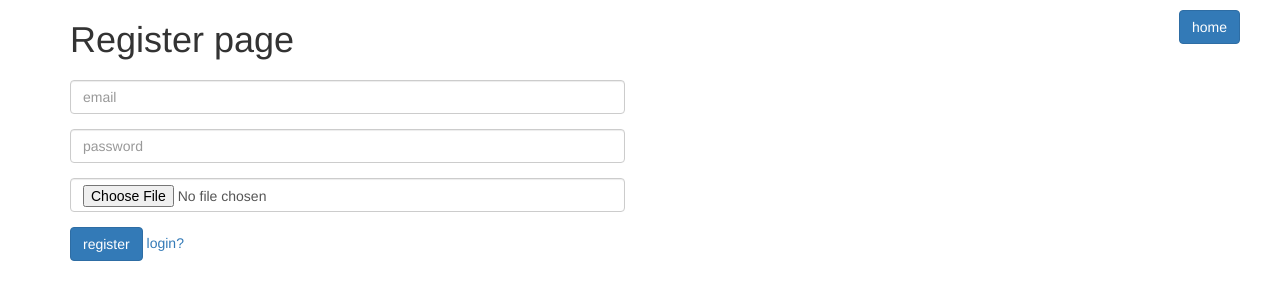
After one commit to suaebahmed/PHP-mySQL-CRUD, a PHP site: page /register.php in a window 1280 px wide. The commit adds this page. Shown: the top 300 px of the page. Run offline with PHP 8.4, Linux system fonts and the light colour scheme; some libraries are stand-ins or nearby versions.

Commit message:
login features

```diff
--- /dev/null
+++ b/admin/db.php
@@ -0,0 +1,21 @@
+<?php
+
+    $link = mysqli_connect("localhost","root","","studentManagementSystem");
+    if(mysqli_connect_errno()){
+        die("Unable to connect".mysqli_connect_error());
+    }
+
+
+    // $table = "CREATE  TABLE tests(
+    //     id INT NOT NULL AUTO_INCREMENT PRIMARY KEY,
+    //     name VARCHAR(50),
+    //     email VARCHAR(50) NOT NULL,
+    //     created_date TIMESTAMP DEFAULT CURRENT_TIMESTAMP ON UPDATE CURRENT_TIMESTAMP
+    // )";
+    // if($db->query($table) == true){
+    //     echo "table created successfully<hr>";
+    // }else{
+    //     echo "error <hr>";
+    // }
+
+?>
--- /dev/null
+++ b/admin/register.php
@@ -0,0 +1,135 @@
+<!DOCTYPE html>
+<html lang="en">
+<head>
+    <meta charset="UTF-8">
+    <meta name="viewport" content="width=device-width, initial-scale=1.0">
+    <title>login page.php</title>
+    <link rel="stylesheet" href="../css/bootstrap.min.css">
+    <style>
+        .manu{
+            position: absolute;
+            top: 10px;
+            right: 40px;
+        }
+        .err-msg > p{
+            margin: 5px;
+            color: #af18e6;
+        }
+    </style>
+</head>
+<body>
+<?php
+    $table = 'users';
+    require_once 'db.php';
+    session_start();
+
+    $input_error = Array();
+    // if(isset($input_error)){ --- always true for array;
+
+    if($_SERVER['REQUEST_METHOD'] == 'POST'){
+
+        if(isset($_POST['email'])){
+            $email = $_POST['email'];
+        }
+        if(isset($_POST['password'])){
+            $password = $_POST['password'];
+        }
+        if(isset($_FILES['photo']['name'])){
+            $photoName = $_FILES['photo']['name'];
+        }
+        //$username
+        //$confirm_password
+
+        // echo "<pre>";
+        // print_r($_FILES);
+        // echo "</pre>";
+
+        if(empty($email)){
+            $input_error['email'] = "please enter your email";
+        }
+        if(empty($password)){
+            $input_error['password'] = "please enter your password";
+        }
+        if(empty($photoName)){
+            $input_error['photo'] = "please enter your photo";
+        }
+        if(count($input_error) == 0){
+            $query = "SELECT * FROM $table WHERE email = '$email'";
+            $result = mysqli_query($link,$query);
+            if($result->num_rows == 0){
+//------------- hash password genarate  ---
+                $password = md5($password);
+//---------- check other validation if YOU want --- 1. strlen() 2.password equal 3.username unique;
+                $query = "INSERT INTO $table(email,password,photo,status) VALUES('$email','$password','$photoName','inactive')";
+                $result = mysqli_query($link,$query);
+                if($result){
+                    $_SESSION['user_register_msg'] = 'successfully user registered';
+                    move_uploaded_file($_FILES['photo']['tmp_name'],'images/'.$photoName);
+                    header("location: index.php");
+                }else{
+                    $_SESSION['user_register_msg'] = 'Error user registered';
+                }
+            }else{
+                $input_error['email-exist'] = "Your email already exists";
+            }
+        }
+    }
+?>
+
+
+
+<div class="container">
+    <div class="manu">
+        <a href="index.php"><div class="btn btn-primary">home</div></a>
+    </div>
+    <h1>Register page</h1>
+    <div class="row">
+        <div class="col-xs-6 ml-auto">
+                <!---- msg ---->
+            <div class="msg" style="margin: 10px 0px">
+            <?php
+                if(isset($_SESSION['user_register_msg'])){
+                    echo "<div class='alert alert-success'>".$_SESSION['user_register_msg']."</div>";
+                    unset($_SESSION['user_register_msg']);
+                }
+            ?>
+            </div>
+
+            <form action="register.php" method="POST" enctype="multipart/form-data" >
+                <div class="form-group">
+                    <input type="text" name="email" class="form-control" placeholder="email">
+                    <div class="err-msg">
+                        <p>
+                            <?php if(isset($input_error['email'])) echo $input_error['email']; ?>
+                            <?php if(isset($input_error['email-exist'])) echo $input_error['email-exist']; ?>
+                        </p>
+                    </div>
+
+                </div>
+                <div class="form-group">
+                    <input type="text" name="password" class="form-control" placeholder="password">
+                    <div class="err-msg">
+                        <p>
+                            <?php if(isset($input_error['password'])) echo $input_error['password']; ?>
+                        </p>
+                    </div>
+                </div>
+                <div class="form-group">
+                    <input type="file" name="photo" class="form-control">
+                    <div class="err-msg">
+                        <p>
+                            <?php if(isset($input_error['photo'])) echo $input_error['photo']; ?>
+                        </p>
+                    </div>
+                </div>
+                <div class="form-group">
+                    <input type="submit" value="register" class="btn btn-primary">
+                    <a href="login.php">login?</a>
+                </div>
+            </form>
+        </div>
+    </div>
+
+</div>
+</body>
+</html>
--- a/basic/index.php
+++ b/basic/index.php
@@ -1,5 +1,6 @@
 <?php
-
+// -----------  constant variable  ---------
+    define("msg","Hi developers",true);
 // -------------------------- global variable -------------------;
 $x = 100;
 function fun(){
```
Also changed, not shown: admin/index.php (+33 -7 lines), admin/login.php (+43 -15 lines), admin/logout.php (added, +7 -0 lines), admin/mysql_con.php (deleted, +0 -23 lines), basic/basicClass.php (+17 -12 lines), crud/procedural/index.php (+22 -13 lines), index.php (deleted, +0 -39 lines), README.md (added), admin/images/Screenshot from 2020-05-31 10-08-48.png (added), admin/images/ubuntu-theme.png (added), 1 other file.
